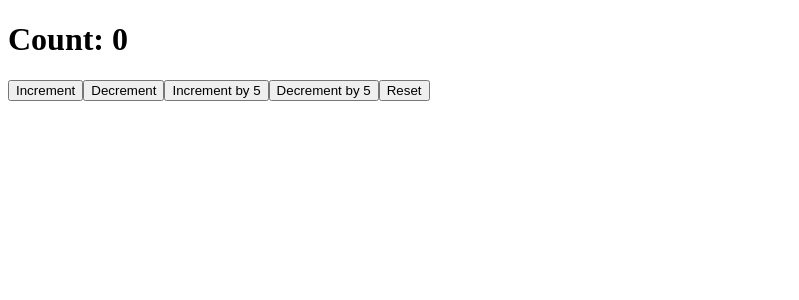
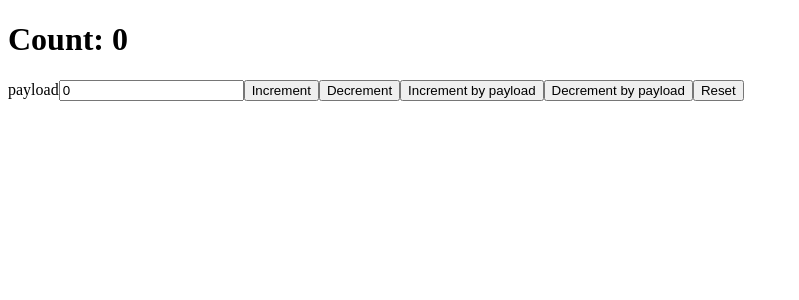
Before and after one commit to theSolution12/React-Journey, a React (Vite) app: page / in a window 1280 px wide. Shown: the top 300 px of the page, without its empty margins (0-799 px from the left). Built offline with nearby package versions, Linux system fonts and the light colour scheme.

Commit message:
Refactor Counter component to use dynamic payload
Added state management for payload input in the Counter component. Updated increment and decrement actions to use the payload value instead of a fixed number.

```diff
--- a/src/components/useReducer/Counter.jsx
+++ b/src/components/useReducer/Counter.jsx
@@ -1,16 +1,19 @@
 import { initialState, reducer } from "./CounterReducer";
-import { useReducer } from "react";
+import { useReducer, useState } from "react";
 
 const Counter = () => {
     const [state, dispatch] = useReducer(reducer, initialState);
+    const [payload, setPayload] = useState(0);
 
     return(
         <div>
             <h1>Count: {state.count}</h1>
+            <label htmlFor="payload">payload</label>
+            <input type="number" id="payload" onChange={(e) => setPayload(Number(e.target.value))} value={payload} />
             <button onClick={() => dispatch({type: 'increment'})}>Increment</button>
             <button onClick={() => dispatch({type: 'decrement'})}>Decrement</button>
-            <button onClick={() => dispatch({type: 'incrementByAmount', payload: 5})}>Increment by 5</button>
-            <button onClick={() => dispatch({type: 'decrementByAmount', payload: 5})}>Decrement by 5</button>
+            <button onClick={() => dispatch({type: 'incrementByAmount', payload: payload})}>Increment by payload</button>
+            <button onClick={() => dispatch({type: 'decrementByAmount', payload: payload})}>Decrement by payload</button>
             <button onClick={() => dispatch({type: 'reset'})}>Reset</button>
         </div>
     )
```
